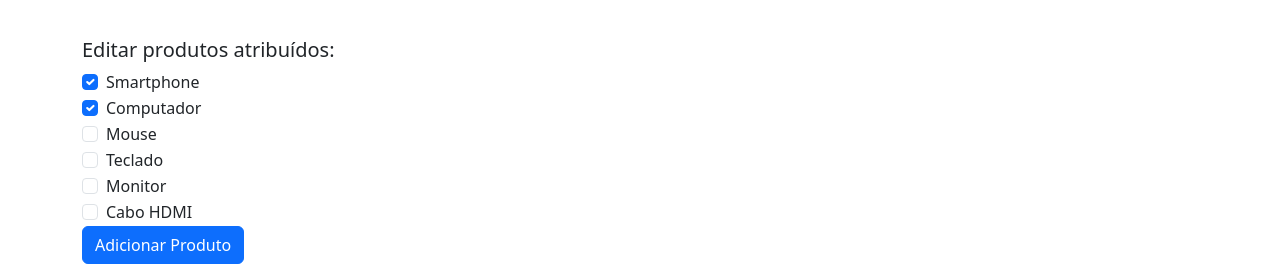
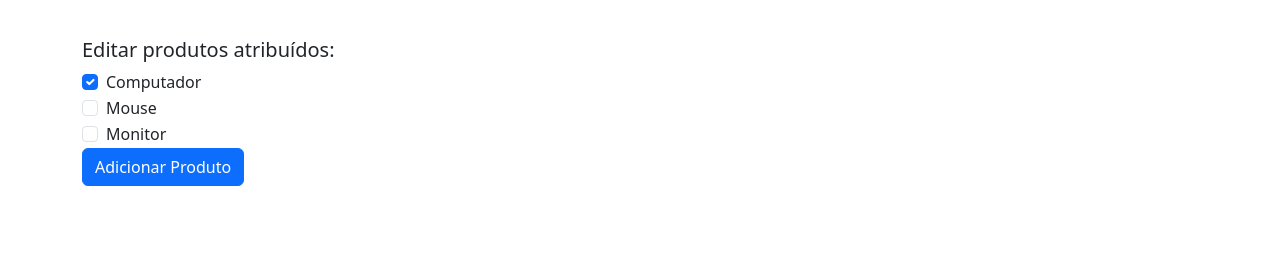
Before and after one commit to MelissaFil/clientProducVue, a Vue app in the folder cliente-product/: page /clientes/7bd2 in a window 1280 px wide. Shown: the part 594-868 px from the top of the page. After the commit the page ends 828 px from the top, so only its background shows below. Built offline with nearby package versions, Linux system fonts and the light colour scheme; data requests are answered from the project's data file.

Commit message:
filtrando apenas os produtos ativos pro cadastro

```diff
--- a/cliente-product/src/views/ClienteProdutos.vue
+++ b/cliente-product/src/views/ClienteProdutos.vue
@@ -69,16 +69,18 @@ export default {
     async getProdutosDisponiveis() {
       const req = await fetch("http://localhost:3000/produtos");
       const data = await req.json();
-      this.produtosDisponiveis = data;
+      this.produtosDisponiveis = data.filter(produto => produto.ativo)
     }
   },
   mounted() {
   this.getCliente().then(() => {
     this.getProdutosDisponiveis().then(() => {
       this.produtosDisponiveis.forEach(produto => {
+
         if (this.produtos.some(p => p.id === produto.id)) {
           this.produtosSelecionados.push(produto);
         }
+
       });
     });
   });
--- a/cliente-product/src/views/ClientesCadastro.vue
+++ b/cliente-product/src/views/ClientesCadastro.vue
@@ -53,7 +53,7 @@ export default {
     async getProdutos() {
       const req = await fetch("http://localhost:3000/produtos");
       const data = await req.json();
-      this.produtos = data;
+      this.produtos = data.filter(produto => produto.ativo);
     }
   },
   mounted() {
```
